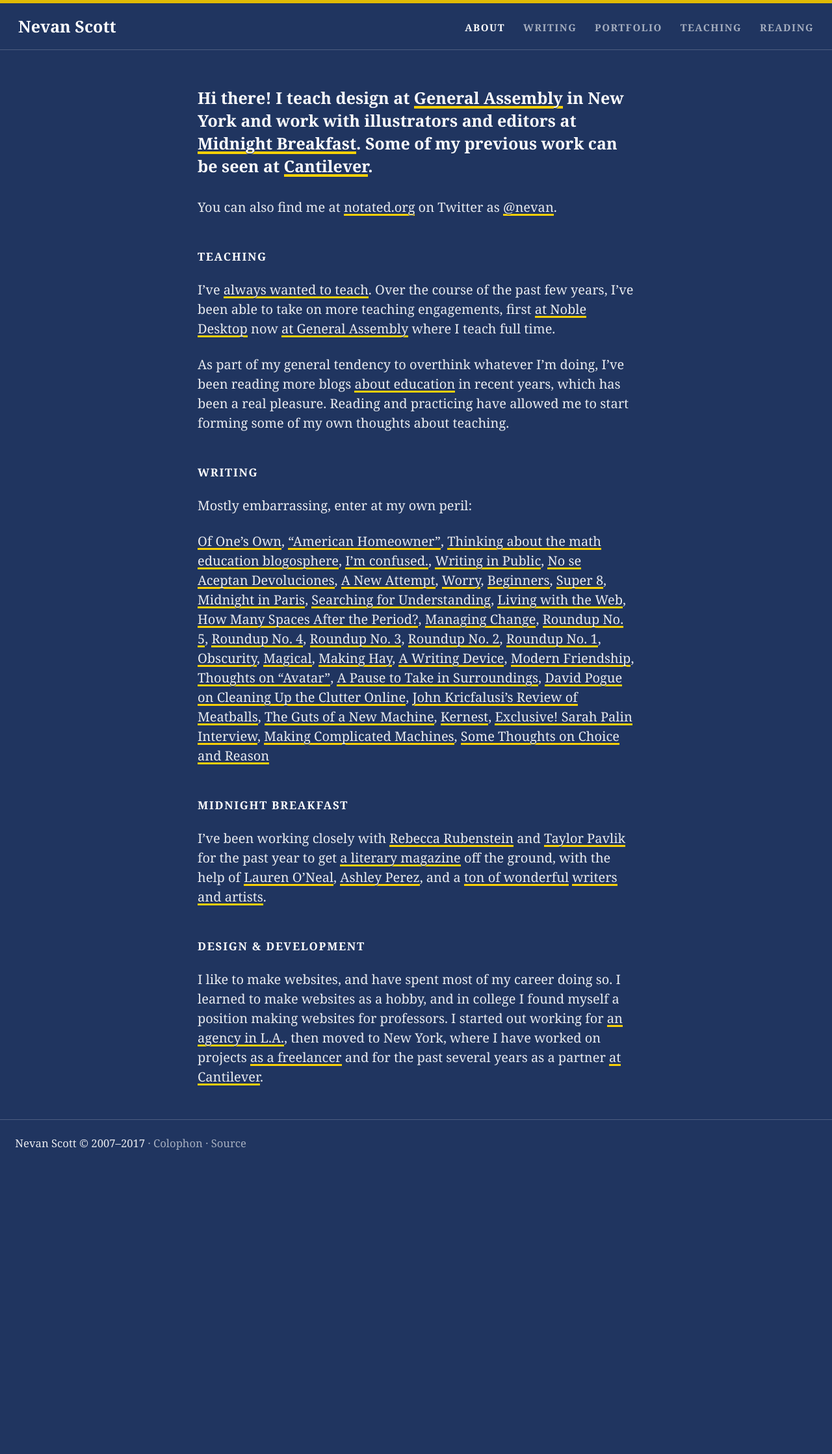
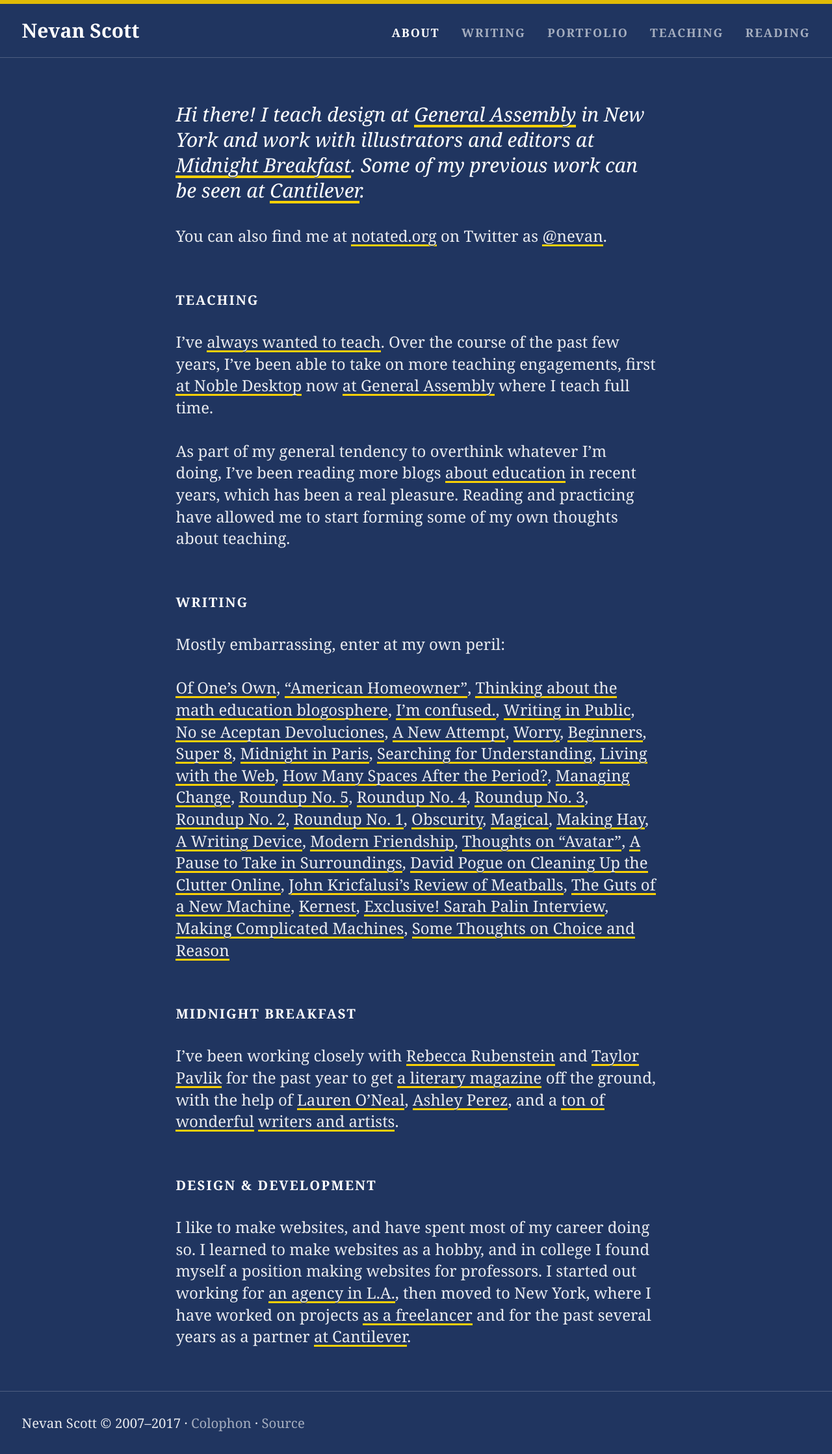
Before and after one commit to nevanscott/nevanscott.github.io, a Jekyll site: the page built from index.md, in a window 1280 px wide. Shown: the whole page at 65% size. Built offline with Jekyll 4.4.1, drawn with Linux system fonts in a browser that asks for light colours; before the commit the page ends 1799 px from its top, so only the background shows below that.

Commit message:
type system starting point!

```diff
--- a/_includes/main.scss
+++ b/_includes/main.scss
@@ -68,6 +68,44 @@ $ssl: "all and (min-width: 45em)";
   --font-family-display: var(--font-family);
   --font-family-caption: var(--font-family);
   --font-family-text: var(--font-family);
+  --font-size: 18px;
+  --font-size-base: var(--font-size);
+  --font-size-text: var(--font-size);
+  --font-size-title: calc(1.25 * var(--font-size));
+  --font-size-decorative: calc(3 * var(--font-size));
+  --font-size-heading: calc(1.25 * var(--font-size));
+  --font-size-subhead: calc(0.85 * var(--font-size));
+  --font-size-caption: calc(0.85 * var(--font-size));
+  --font-size-micro: calc(0.75 * var(--font-size));
+  --line-height: 1.3;
+  --line-height-base: calc(var(--font-size) * var(--line-height));
+  --line-height-heading: 1.2;
+  --reading-measure: calc(22 * var(--line-height-base));
+  --type-space-fifth: calc(0.2 * var(--line-height-base));
+  --type-space-half: calc(0.5 * var(--line-height-base));
+  --type-space-single: calc(1 * var(--line-height-base));
+  --type-space-double: calc(2 * var(--line-height-base));
+  --type-space-tad: calc(1 * var(--line-height-base));
+  --type-space-dash: calc(0.5 * var(--line-height-base));
+  --type-space-pinch: calc(0.25 * var(--line-height-base));
+  --type-space-smidgen: calc(0.125 * var(--line-height-base));
+}
+@media #{$ssm} {
+  :root {
+    --font-size: 20px;
+    --font-size-title: calc(2 * var(--font-size));
+    --line-height: 1.4;
+    --line-height-heading: 1.3;
+    --type-space-tad: calc(2 * var(--line-height-base));
+    --type-space-dash: calc(1 * var(--line-height-base));
+    --type-space-pinch: calc(0.5 * var(--line-height-base));
+    --type-space-smidgen: calc(0.25 * var(--line-height-base));
+  }
+}
+@media #{$ssl} {
+  :root {
+    --font-size: 24px;
+  }
 }
 
 // Decoration
@@ -95,41 +133,29 @@ body {
 	border-top: .25em solid var(--brand-stroke-color);
 	color: var(--text-color);
 	font-family: var(--font-family);
-	font-size: 18px;
-	line-height: 1.4;
+	font-size: var(--font-size);
+	line-height: var(--line-height);
 	margin: 0;
 	min-height: 100%;
-	padding-bottom: .7em;
-	@media #{$ssm} {
-		font-size: 20px;
-		line-height: 1.5;
-		padding-bottom: 1.4em;
-	}
+	padding-bottom: var(--type-space-dash);
 }
 
 header, main, section, footer {
 	margin: auto;
-	padding-left: .7em;
-	padding-right: .7em;
+	padding-left: var(--type-space-dash);
+	padding-right: var(--type-space-dash);
 	position: relative;
 	z-index: 2;
-	@media #{$ssm} {
-		padding-left: 1.4em;
-		padding-right: 1.4em;
-	}
 }
 main >, section >, article > {
   h1, h2, h3, h4, h5, h6, p, blockquote, ul, ol, dl, time, hr,  .footnotes {
     margin-left: auto;
     margin-right: auto;
-    max-width: 42rem;
+    max-width: var(--reading-measure);
 	}
 }
 article {
-  margin-bottom: 2.8em;
-	@media #{$ssm} {
-	  margin-bottom: 3em;
-	}
+  margin-bottom: var(--type-space-double);
 }
 
 hr {
@@ -142,32 +168,31 @@ h1, h2, h3 {
 	font-family: var(--font-family-display);
 }
 h1 {
-	font-size: 1.25em;
+	font-size: var(--font-size-heading);
 }
 h2 {
-	font-size: .85em;
+	font-size: var(--font-size-subhead);
 	font-weight: bold;
 	letter-spacing: .1em;
-	margin: 2.8em 0 1.4em;
+	margin: var(--type-space-double) 0 var(--type-space-single);
 	text-transform: uppercase;
 }
 p {
-	margin: 0 auto 1.25em;
+	margin: 0 auto var(--type-space-single);
 	&.lede {
 	  color: var(--text-display-color);
 	  font-family: var(--font-family-display);
-	  font-size: 1.25em;
-	  font-weight: 700;
-	  line-height: 1.3;
+	  font-size: var(--font-size-heading);
+	  font-style: italic;
+	  line-height: var(--line-height-heading);
 	  --link-stroke-width: 3px;
     @media #{$ssm} {
       --link-stroke-width: 4px;
-      line-height: 1.4;
     }
 	}
 }
 figure {
-  margin: 0 0 1.25em;
+  margin: 0 0 var(--type-space-single);
   padding: 0;
   &.screenshot .browser {
     border: 1px solid var(--figure-stroke-color);
@@ -181,16 +206,16 @@ figure {
   figcaption {
     font-family: var(--font-family-caption);
     font-size: smaller;
-    margin-bottom: 2.8em;
-    margin-top: .7em;
+    margin-bottom: var(--type-space-double);
+    margin-top: var(--type-space-half);
     h2 {
-      margin-top: .7em;
-      margin-bottom: .7em;
+      margin-top: var(--type-space-half);
+      margin-bottom: var(--type-space-half);
     }
   }
   @media #{$ssl} {
     &.screenshot {
-      padding-bottom: 1.4em;
+      padding-bottom: var(--type-space-single);
       overflow: auto;
       .browser {
         float: left;
@@ -200,7 +225,7 @@ figure {
         box-sizing: border-box;
         float: right;
         margin-bottom: 0;
-        margin-top: 1.4em;
+        margin-top: var(--type-space-single);
         width: 37%;
       }
     }
@@ -212,24 +237,23 @@ img {
 time {
   color: var(--text-muted-color);
   display: block;
-  margin: 0 auto 1.25em;
+  margin: 0 auto var(--type-space-single);
 }
 code {
   background: var(--highlight-color);
   border-radius: .25em;
-  padding: 0 .2em;
+  padding: 0 var(--type-space-fifth);
 }
 ul {
   list-style: square;
 }
 dt {
   font-family: var(--font-family-text);
-  font-size: .9em;
   font-weight: bold;
-  margin-top: 1.6em;
+  margin-top: var(--type-space-single);
 }
 dd {
-  margin: .7em 0 1.4em;
+  margin: var(--type-space-half) 0 var(--type-space-single);
   padding: 0;
 }
 blockquote {
@@ -238,15 +262,15 @@ blockquote {
   font-size: smaller;
   margin-left: 0;
   margin-right: 0;
-  padding-left: 2.8em;
-  padding-right: 2.8em;
+  padding-left: var(--type-space-double);
+  padding-right: var(--type-space-double);
   &:before {
     color: var(--brand-text-color);
     content: '“';
     display: block;
     float: left;
     font-family: var(--font-family-decorative);
-    font-size: 3em;
+    font-size: var(--font-size-decorative);
     font-weight: bold;
     margin-left: -.7em;
     margin-top: -.4em;
@@ -254,9 +278,9 @@ blockquote {
   blockquote {
     border-left: 1px solid var(--brand-stroke-color);
     font-size: 1em;
-    margin-left: 1em;
-    margin-right: 1.4em;
-    padding-left: 1em;
+    margin-left: var(--type-space-single);
+    margin-right: var(--type-space-single);
+    padding-left: var(--type-space-single);
     padding-right: 0;
     &:before {
       display: none;
@@ -294,7 +318,7 @@ header[role=banner] {
   background: var(--header-background);
   border-bottom: var(--header-stroke-style);
   color: var(--header-text-color);
-  margin-bottom: 1.5em;
+  margin-bottom: var(--type-space-single);
   overflow: auto;
   h1 {
     color: inherit;
@@ -334,22 +358,24 @@ header[role=banner] {
 }
 
 main[role=main] {
-  margin-top: 2.8em;
+  margin-top: var(--type-space-double);
+  h1 {
+    font-size: var(--font-size-title);
+    font-weight: normal;
+    font-style: italic;
+  }
 }
 
 footer[role=contentinfo] {
   border-top: 1px solid var(--hair-stroke-color);
   font-family: var(--font-family);
-  font-size: smaller;
-  margin-top: 3em;
-  padding-top: .7em;
-	@media #{$ssm} {
-	  padding-top: 1.4em;
-	}
+  font-size: var(--font-size-caption);
+  margin-top: var(--type-space-double);
+  padding-top: var(--type-space-dash);
 	nav {
 	  display: inline;
 	  a:before {
-	    color: inherit;
+	    color: var(--text-color);
 	    content: ' · ';
 	    display: inline;
 	  }
@@ -357,8 +383,8 @@ footer[role=contentinfo] {
 }
 
 .footnotes {
-  font-size: smaller;
-  margin-top: 2.8em;
+  font-size: var(--font-size-caption);
+  margin-top: var(--type-space-double);
   hr {
     display: none;
   }
@@ -374,7 +400,7 @@ footer[role=contentinfo] {
   background: var(--highlight-color);
   box-shadow: unset;
   border-radius: 2em;
-  font-size: .75em;
+  font-size: var(--font-size-micro);
   margin: 0 1px;
   padding: 1px 1em;
   text-align: center;
@@ -384,7 +410,7 @@ footer[role=contentinfo] {
   background: none;
   box-shadow: unset;
   color: var(--text-muted-color);
-  font-size: smaller;
+  font-size: var(--font-size-micro);
   margin: 0 1px;
   padding: 0;
 }
```
